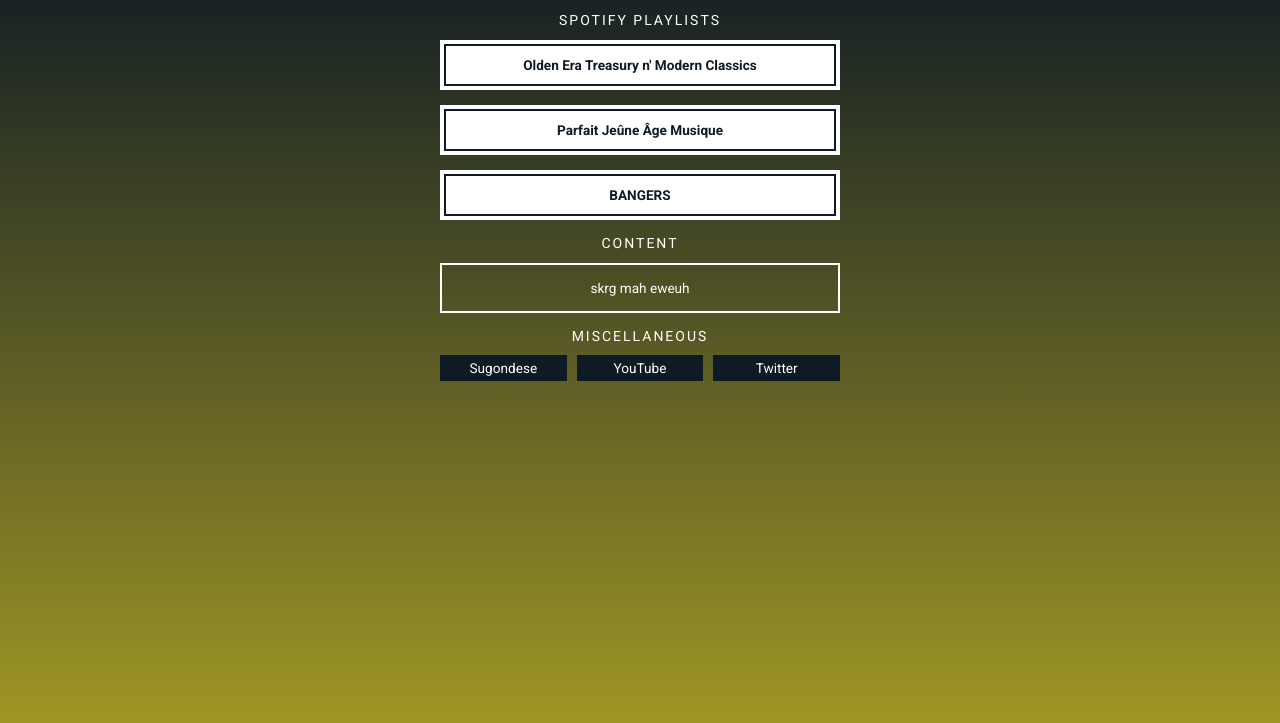
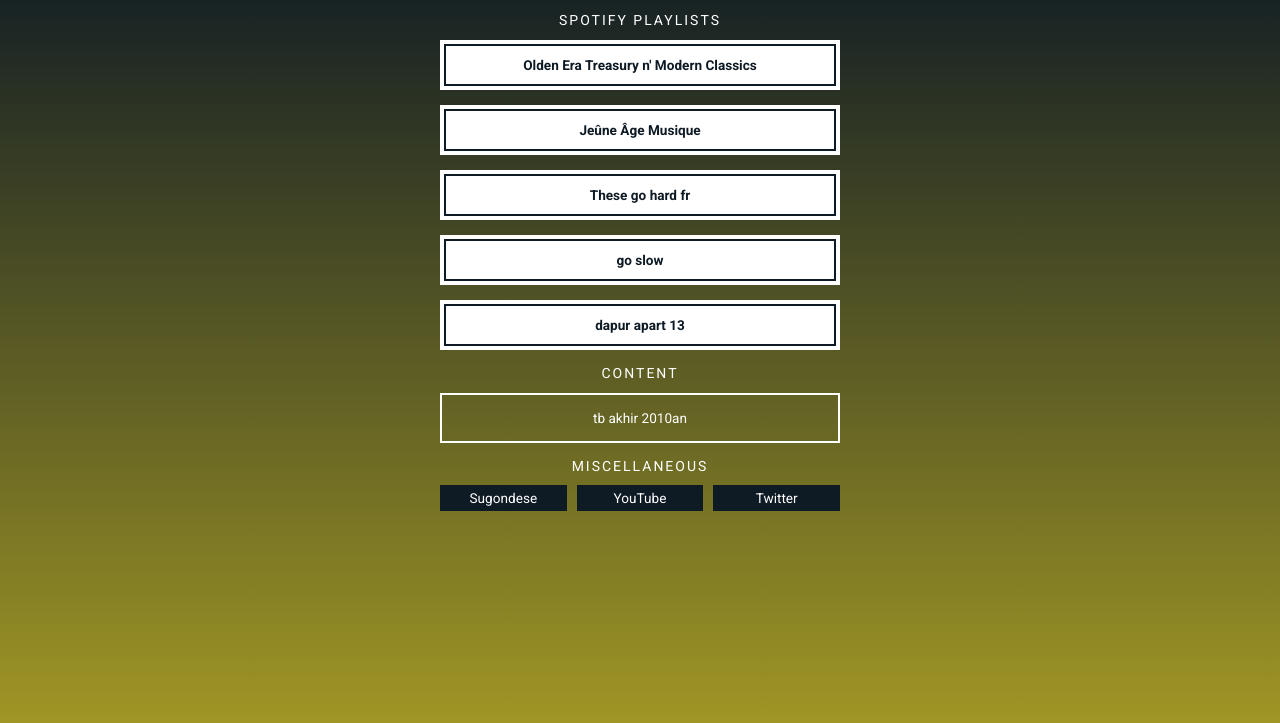
Before and after one commit to MJ-Ari/MJ-Ari.github.io, a website: page index.html in a window 1280 px wide. Shown: the part 69-792 px from the top of the page. Drawn offline with Linux system fonts and the light colour scheme.

Commit message:
tambahann

```diff
--- a/index.html
+++ b/index.html
@@ -15,13 +15,15 @@
         <!-- Featured -->
         <h2>Spotify Playlists</h2>
         <a class="featured" href="https://open.spotify.com/playlist/1nBNhtPLfz0Uz2WKt9RzXr?si=271ba808114146dd">Olden Era Treasury n' Modern Classics</a>
-        <a class="featured" href="https://open.spotify.com/playlist/3eGUMzoUBIWBQDxsKD6Tla?si=3758efda161b4d35">Parfait Jeûne Âge Musique</a>
-        <a class="featured" href="https://open.spotify.com/playlist/5FAHMMCWnh8XYkncHVou2e?si=1cd3f9e5bd1c4aad">BANGERS</a>
+        <a class="featured" href="https://open.spotify.com/playlist/3eGUMzoUBIWBQDxsKD6Tla?si=3758efda161b4d35">Jeûne Âge Musique</a>
+        <a class="featured" href="https://open.spotify.com/playlist/5FAHMMCWnh8XYkncHVou2e?si=1cd3f9e5bd1c4aad">These go hard fr</a>
+        <a class="featured" href="https://open.spotify.com/playlist/6D18A22BJig80uq06BnQJH?si=c00bdf5673ab4f89">go slow</a>
+        <a class="featured" href="https://open.spotify.com/playlist/73DpsIsByRZdKR5klK6tJM?si=0511c49e6d9c4c5f">dapur apart 13</a>
 
         <!-- Popular Content -->
         <h2>Content</h2>
 
-        <a href="">skrg mah eweuh</a>
+        <a href="https://open.spotify.com/playlist/1goVuO0PnByb7u7C6a3U6P?si=245904876ccf47ff">tb akhir 2010an</a>
 
         <!-- Channels -->
         <h2>Miscellaneous</h2>
```
